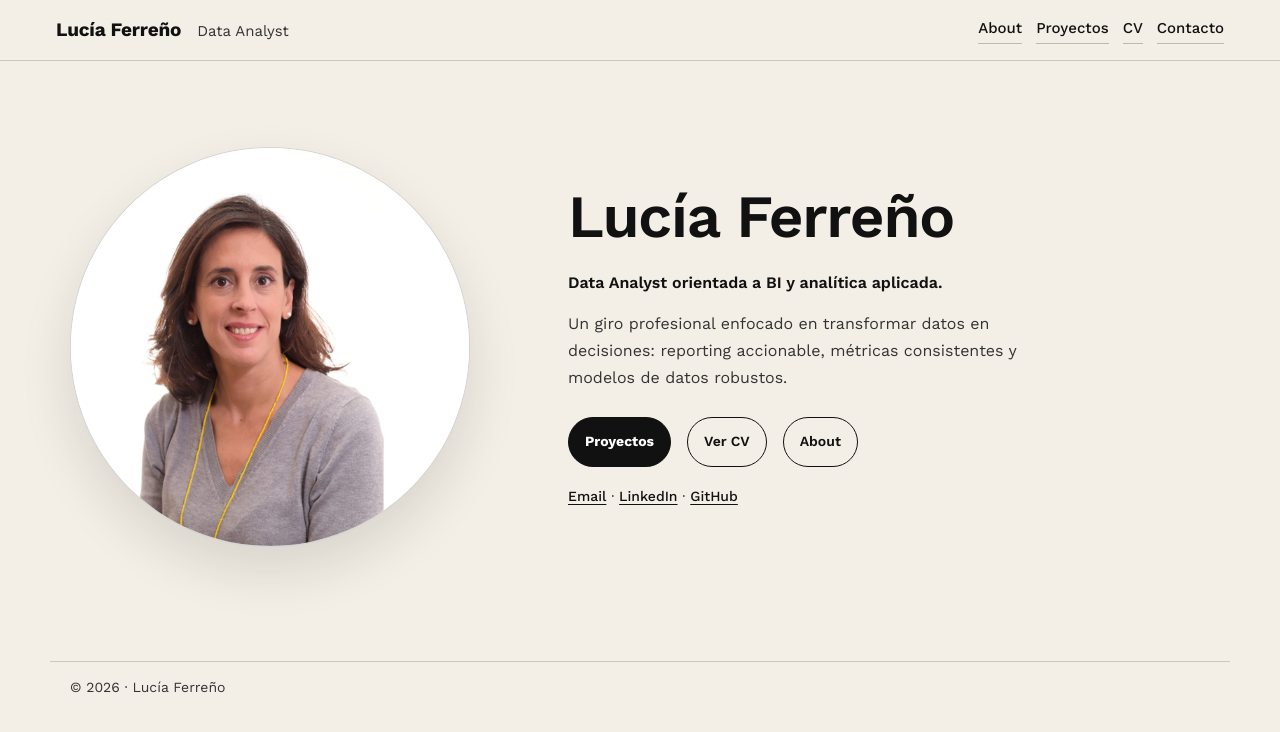
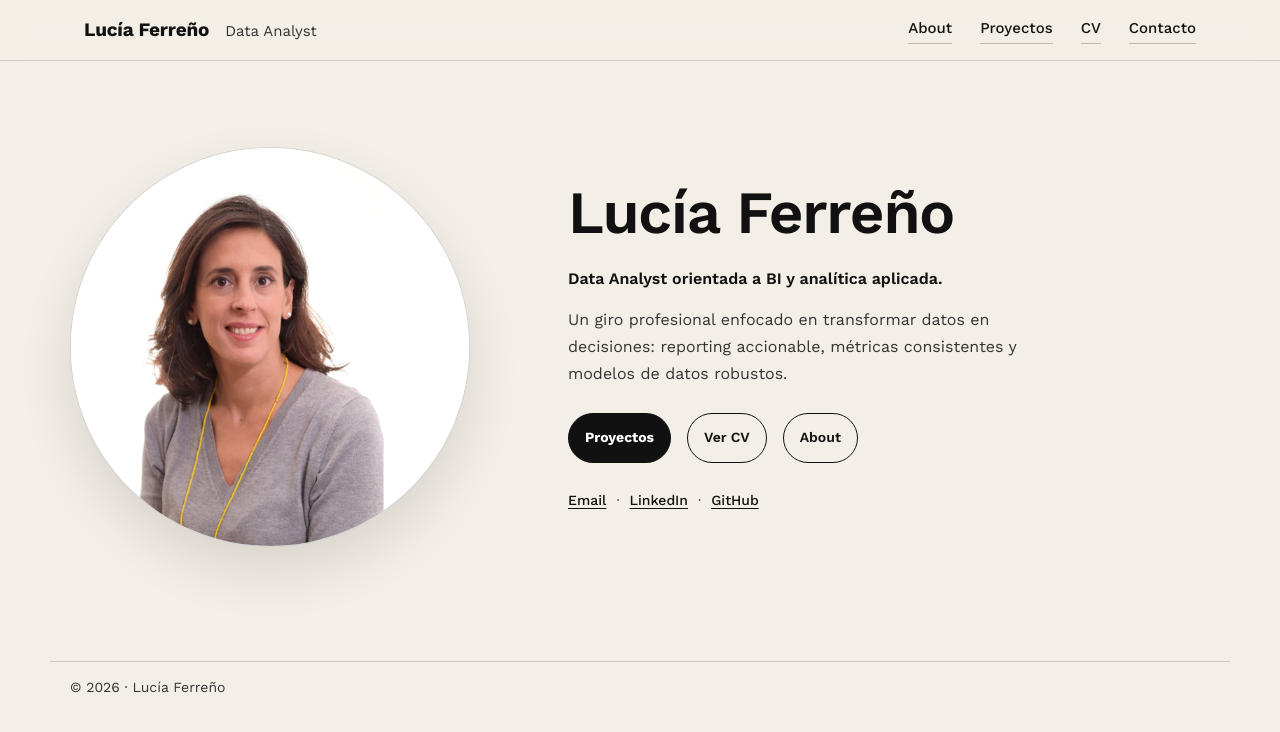
Before and after one commit to lucia-ferreno-pico/Portfolio, a Jekyll site: the page built from index.md, in a window 1280 px wide. Shown: the top 732 px of the page. Built offline with Jekyll 4.4.1, drawn with Linux system fonts in a browser that asks for light colours.

Commit message:
Update main.css

```diff
--- a/assets/css/main.css
+++ b/assets/css/main.css
@@ -36,8 +36,8 @@ body{
 
 .site-header .container{
   max-width: 100%;
-  padding-left: 56px;
-  padding-right: 56px;
+  padding-left: 84px;
+  padding-right: 84px;
 }
 
 
@@ -83,9 +83,11 @@ body{
 
 .nav{
   display:flex;
-  gap: 14px;
+  gap: 28px;
   flex-wrap: wrap;
+  justify-content: flex-end;
 }
+
 
 .nav a{
   color: var(--text);
@@ -196,14 +198,17 @@ p{
   flex-wrap:wrap;
   gap: 16px;
   margin-top: 26px;
-  margin-bottom: 18px;
+  margin-bottom: 26px;
 }
 
 .hero-links{
   margin: 0;
+  display: flex;
+  gap: 10px;
+  flex-wrap: wrap;
+  align-items: baseline;
   font-size: 14px;
 }
-
 .hero-links a{
   color: var(--text);
   text-decoration: underline;
@@ -218,6 +223,21 @@ p{
 .hero-links a:hover{
   opacity: .75;
 }
+.hero-copy .hero-links a{
+  color: var(--text);
+  text-decoration: underline;
+  text-underline-offset: 3px;
+  font-weight: 500;
+}
+
+.hero-copy .hero-links a:visited{
+  color: var(--text);
+}
+
+.hero-copy .hero-links a:hover{
+  opacity: .75;
+}
+
 .btn{
   display:inline-flex;
   align-items:center;
```
